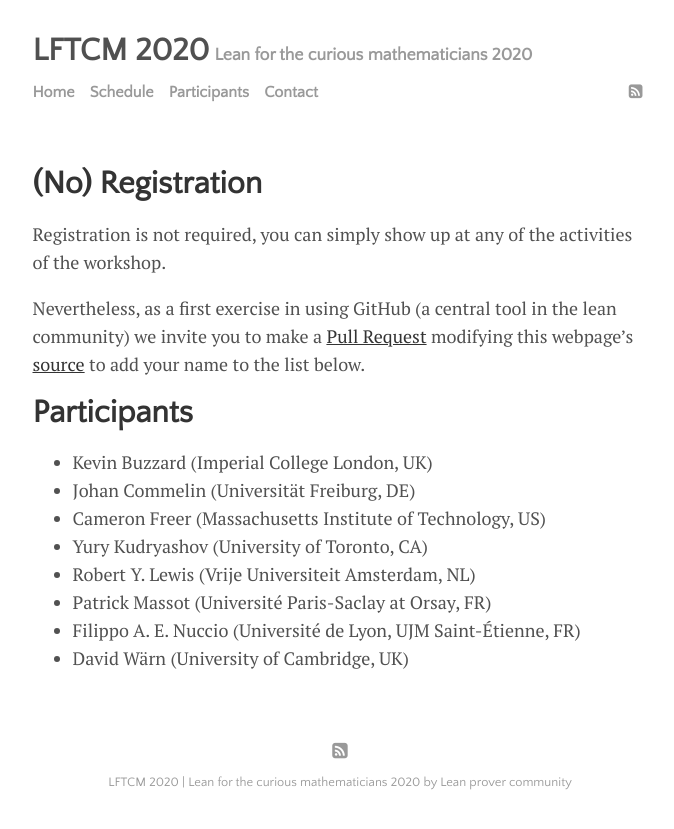
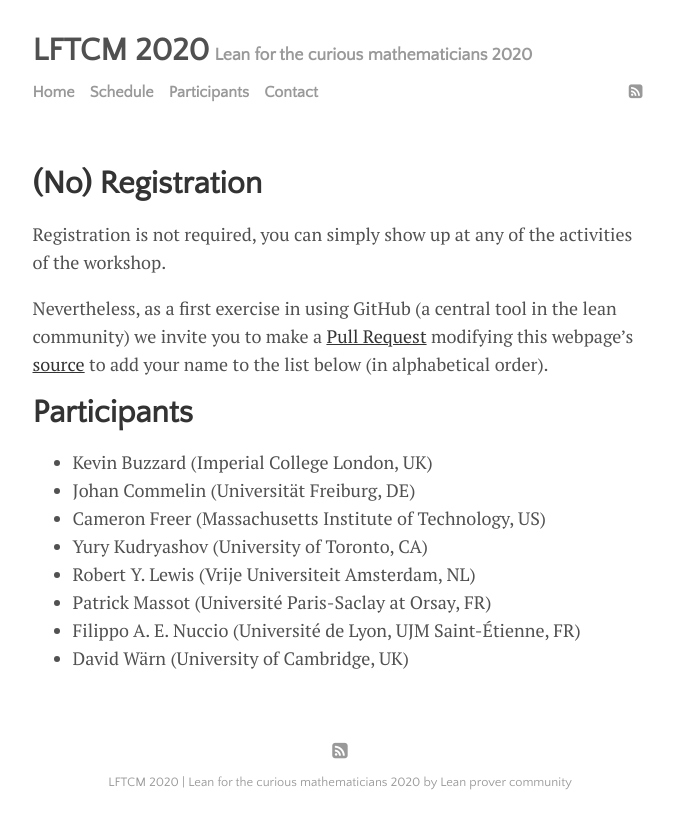
Before and after one commit to leanprover-community/lftcm2020, a Jekyll site: the page built from participants.md, in a window 1280 px wide. Shown: the top 829 px of the page, without its empty margins (300-974 px from the left). Built offline with Jekyll 4.4.1, drawn with Linux system fonts in a browser that asks for light colours.

Commit message:
participants in alphabetical order

```diff
--- a/participants.md
+++ b/participants.md
@@ -11,7 +11,11 @@
 you can simply show up at any of the activities of the workshop.
 
 Nevertheless, as a first exercise in using GitHub (a central tool in the lean community)
-we invite you to make a [Pull Request](https://help.github.com/en/github/collaborating-with-issues-and-pull-requests/about-pull-requests) modifying this webpage's [source](https://github.com/leanprover-community/lftcm2020/edit/master/participants.md) to add your name to the list below.
+we invite you to make a
+[Pull Request](https://help.github.com/en/github/collaborating-with-issues-and-pull-requests/about-pull-requests)
+modifying this webpage's
+[source](https://github.com/leanprover-community/lftcm2020/edit/master/participants.md)
+to add your name to the list below (in alphabetical order).
 
 # Participants
 
```
